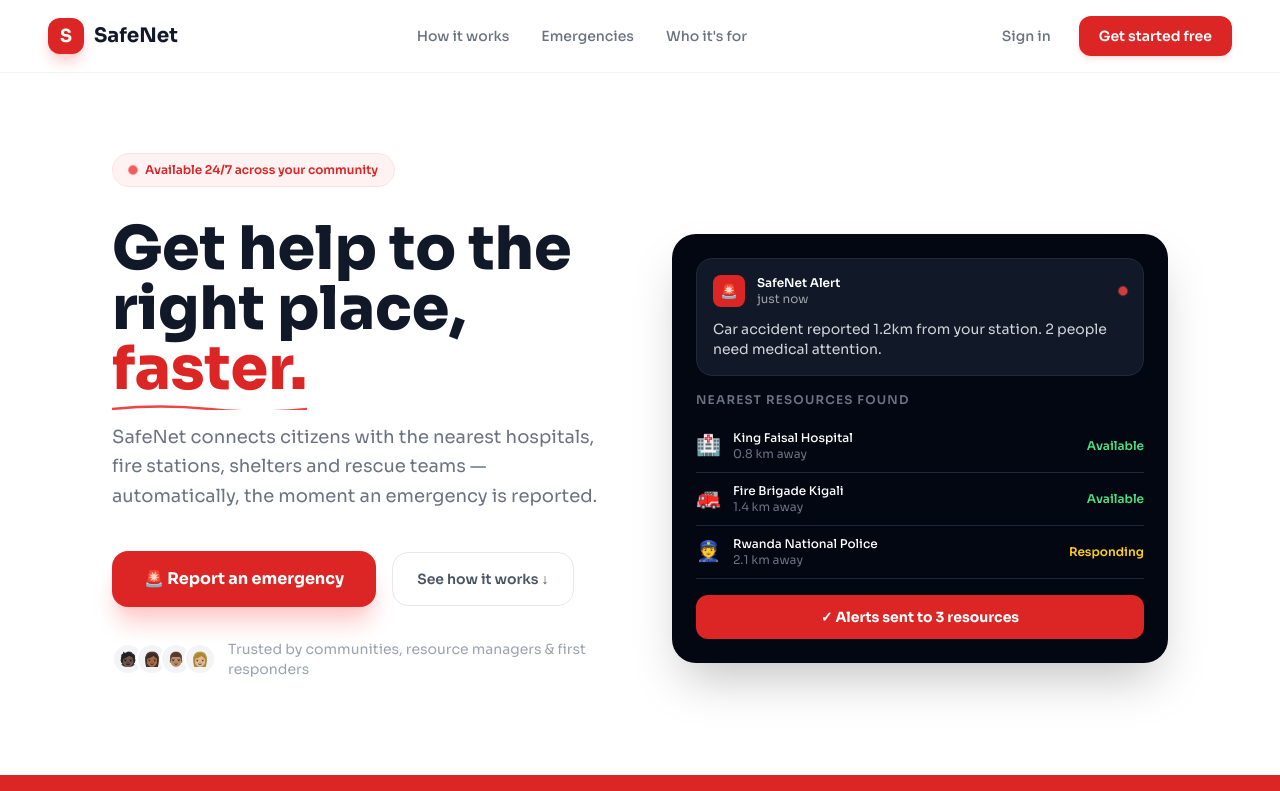
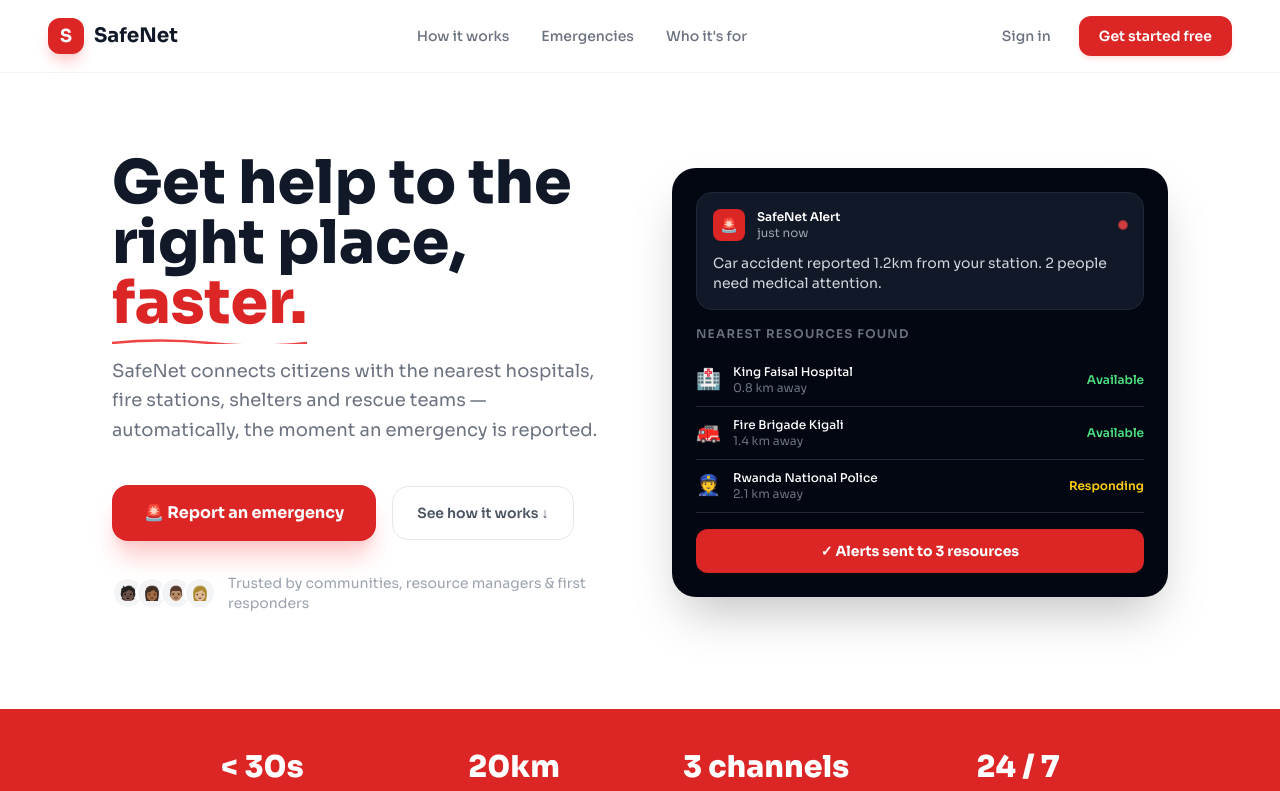
Before and after one commit to yvesmugisha901/safenet, a React (Vite) app: page / in a window 1280 px wide. Shown: the top 791 px of the page. Built offline with nearby package versions, Linux system fonts and the light colour scheme; no server answers; the HTML template or start-up script is replaced by a standard one.

Commit message:
Resolve merge conflicts

```diff
--- a/src/pages/HomePage.tsx
+++ b/src/pages/HomePage.tsx
@@ -112,10 +112,7 @@
             {/* ── HERO ── */}
             <section className="relative px-6 lg:px-12 pt-20 pb-24 max-w-6xl mx-auto">
                 {/* Live badge */}
-                <div className="fade-up inline-flex items-center gap-2 bg-red-50 border border-red-100 text-red-600 text-xs font-semibold px-4 py-2 rounded-full mb-8">
-                    <span className="w-2 h-2 bg-red-500 rounded-full" style={{ animation: 'pulse-dot 1.5s infinite' }} />
-                    Available 24/7 across your community
-                </div>
+
 
                 <div className="grid lg:grid-cols-2 gap-16 items-center">
                     <div>
```
